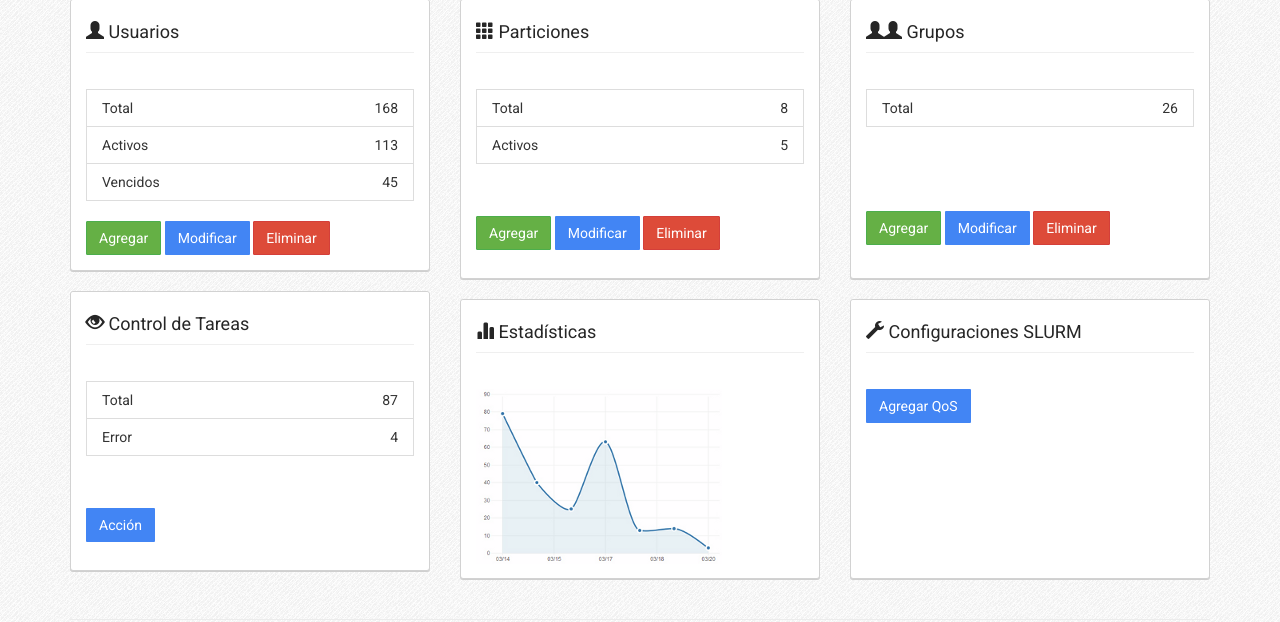
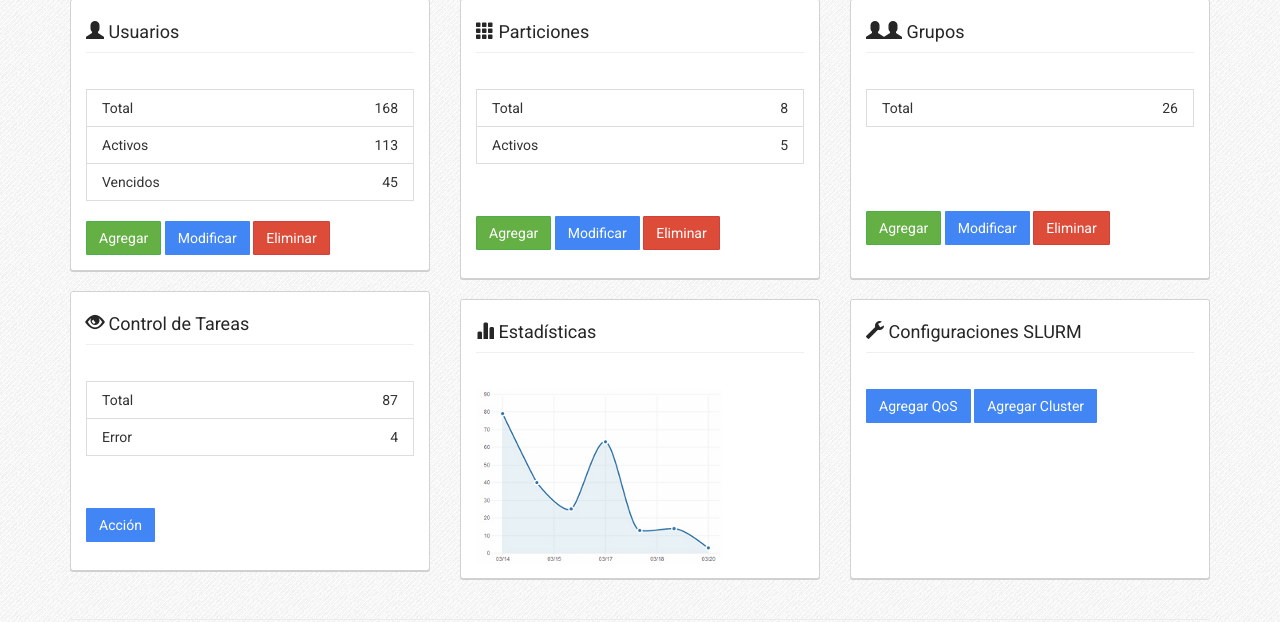
Before and after one commit to nlhpc/slurmmanager, a Django app: page /accounting/ in a window 1280 px wide. Shown: the part 101-723 px from the top of the page. Run offline with Django 3.2, Linux system fonts and the light colour scheme; some libraries are stand-ins or nearby versions.

Commit message:
Button for adding clusters

```diff
--- a/slurmwebgui/accounting/templates/base.html
+++ b/slurmwebgui/accounting/templates/base.html
@@ -123,6 +123,7 @@
 			<div class="panel-heading"><h4><i class="glyphicon glyphicon-wrench"></i> Configuraciones SLURM</h4></div>
 			<div class="panel-body">
 				<a href="QoS" class="btn btn-primary">Agregar QoS</a>
+				<a href="Cluster" class="btn btn-primary">Agregar Cluster</a>
 			</div>
 		</div>
 
--- a/slurmwebgui/accounting/views.py
+++ b/slurmwebgui/accounting/views.py
@@ -17,7 +17,8 @@
 
 """Accounting views:
 
-***Proper documentation here ***
+Generic forms for qos, cluster, partition, limit and account creation
+Some extra documentation here
 
 """
 
@@ -26,7 +27,6 @@ from django.template import RequestContext, loader
 from accounting.forms import *
 import paramiko
 
-#Generic forms for qos, cluster, partition, limit and account creation
 
 def index(request):
 	""" Admin dashboard
@@ -35,6 +35,7 @@ def index(request):
 	template = loader.get_template('base.html')
 	context = RequestContext(request, {})
 	return HttpResponse(template.render(context))
+
 
 def create_qos(request):
 	if request.method == 'POST':
```
